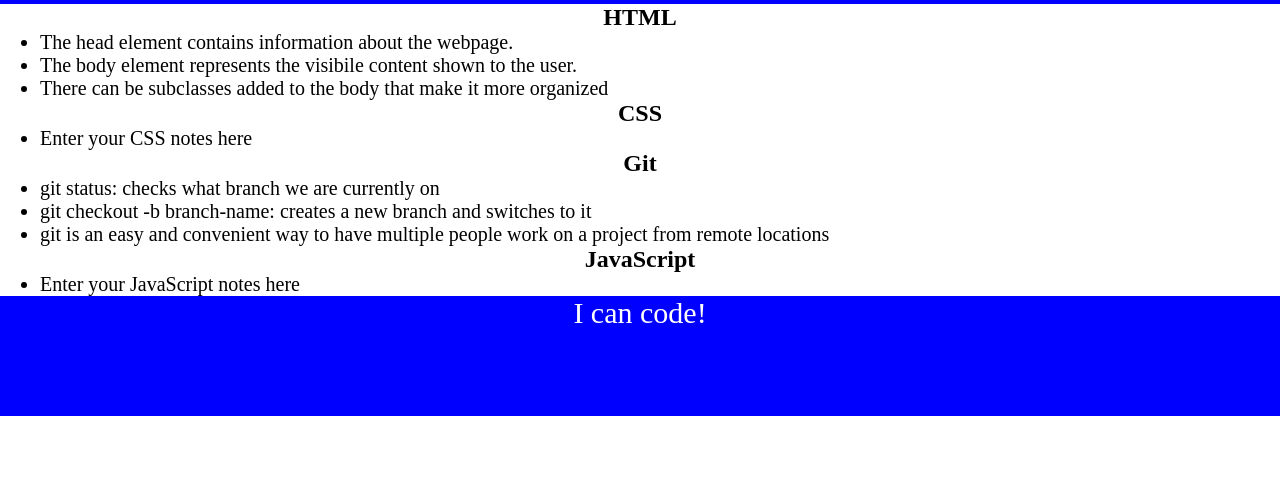
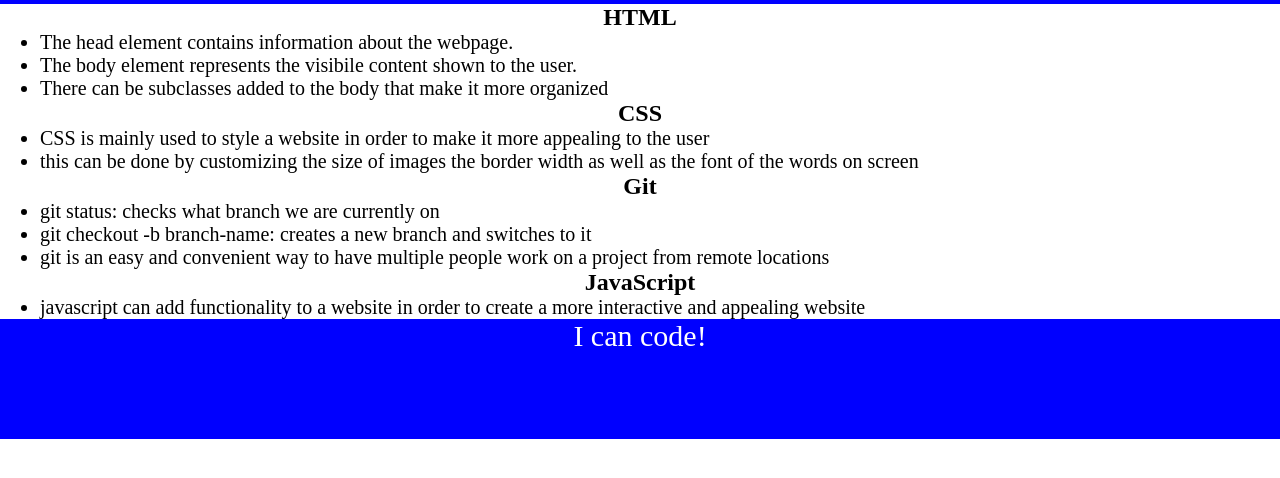
Before and after one commit to GaelG7/prework-study-guide, a plain HTML site: page prework-study-guide/index.html in a window 1280 px wide. Shown: the part 116-594 px from the top of the page. Drawn offline with Linux system fonts and the light colour scheme; files whose address does not match are found by name.

```diff
--- a/prework-study-guide/index.html
+++ b/prework-study-guide/index.html
@@ -30,7 +30,8 @@
       <section class="card" id="css-section">
         <h2>CSS</h2>
         <ul>
-          <li>Enter your CSS notes here</li>
+          <li>CSS is mainly used to style a website in order to make it more appealing to the user</li>
+          <li>this can be done by customizing the size of images the border width as well as the font of the words on screen</li>
         </ul>
       </section>
 
@@ -48,7 +49,9 @@
       <section class="card" id="javascript-section">
         <h2>JavaScript</h2>
         <ul>
-          <li>Enter your JavaScript notes here</li>
+          <li>
+            javascript can add functionality to a website in order to create a more interactive and appealing website
+          </li>
         </ul>
       </section>
     </main>
```
Also changed, not shown: 1 other file.
